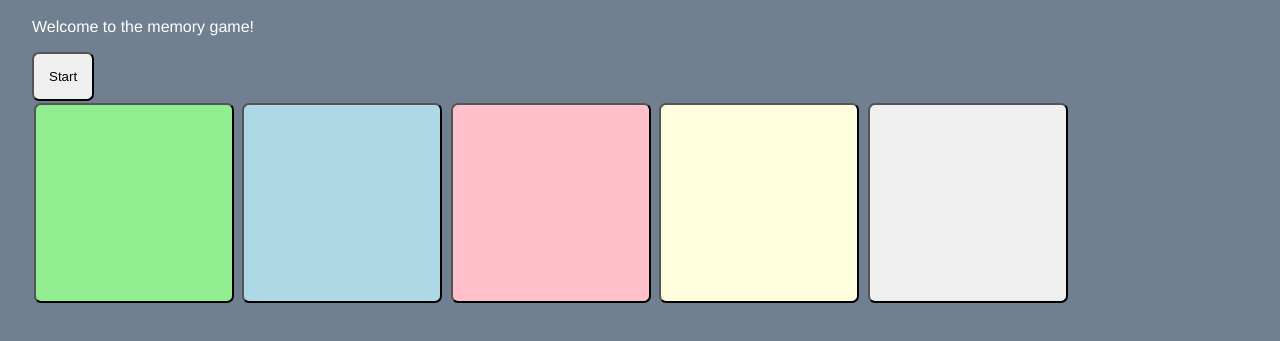
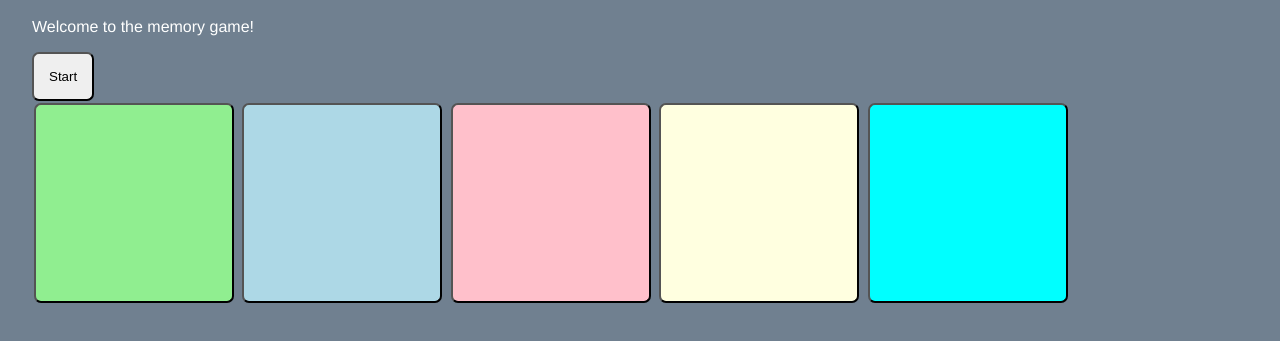
Before and after one commit to kianezaz/SITE-pre-work, a plain HTML site: page index.html in a window 1280 px wide. Shown: the part 73-414 px from the top of the page. Drawn offline with Linux system fonts and the light colour scheme.

Commit message:
Update style.css

```diff
--- a/style.css
+++ b/style.css
@@ -57,3 +57,11 @@ button {
 #button4:active, #button4.lit {
   background: yellow;
 }
+
+#button5 {
+  background: cyan;
+}
+
+#button5:active, #button5.lit {
+  background: darkcyan;
+}
```
